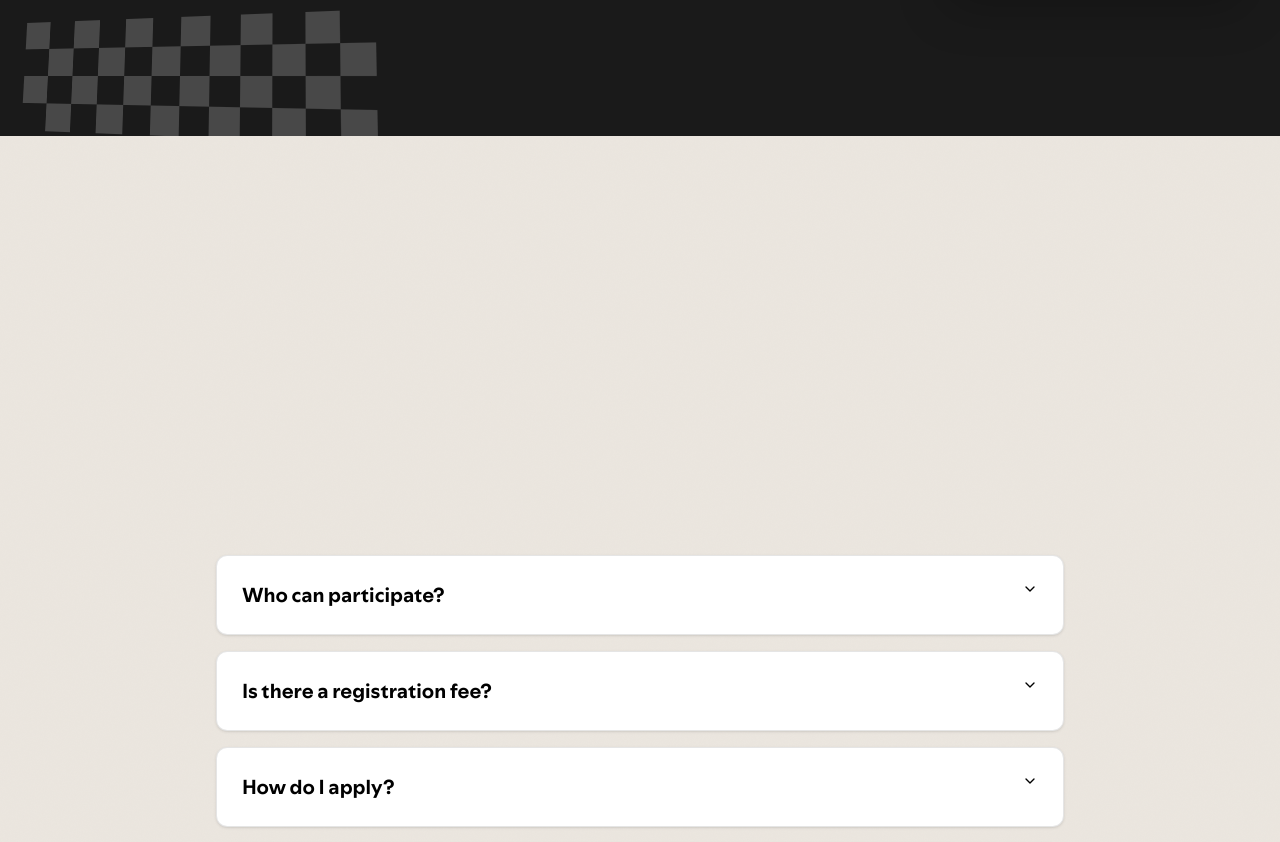
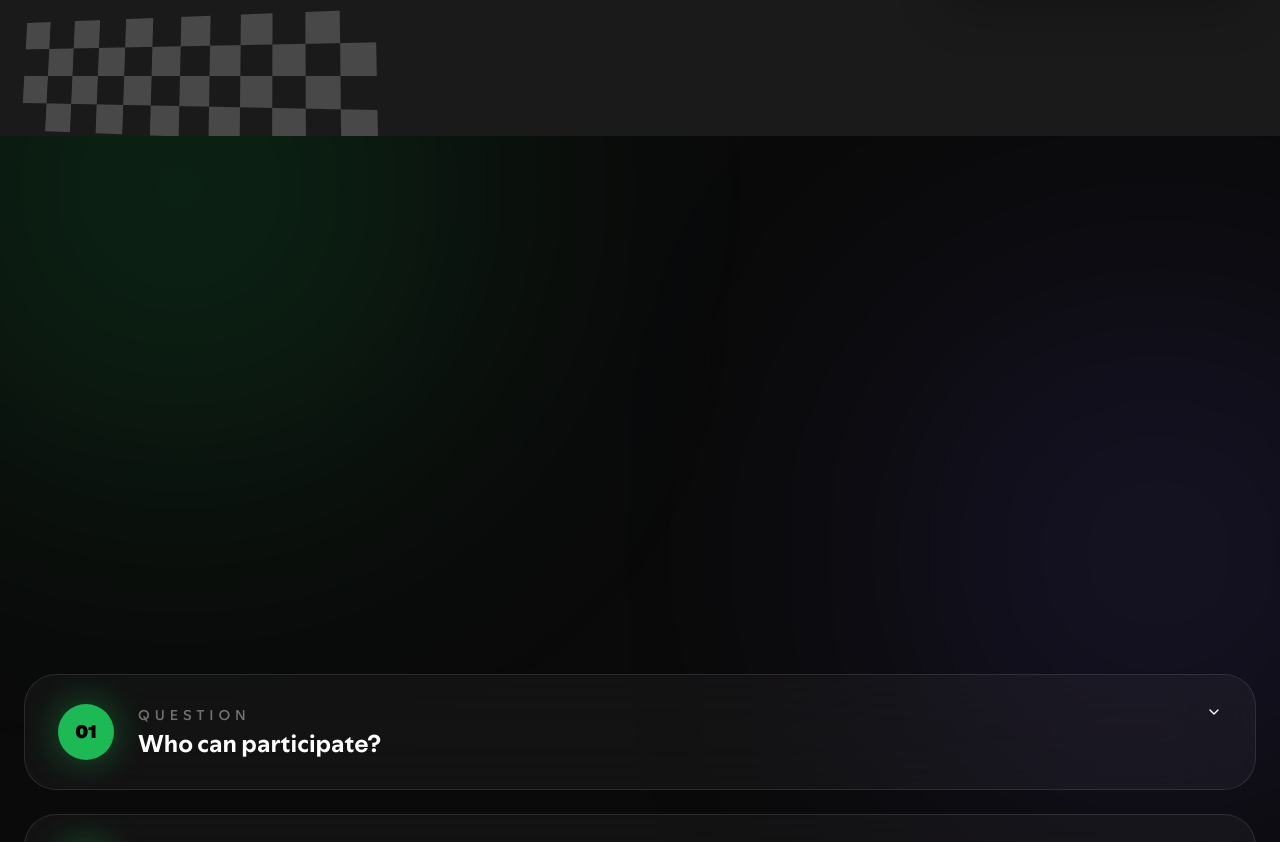
Before and after one commit to codestorm-tsec/Codessiance-26, a Next.js app in the folder codessiance-26/: page / in a window 1280 px wide. Shown: the part 9700-10542 px from the top of the page. Built offline with nearby package versions, Linux system fonts and the light colour scheme.

Commit message:
Recap.tsx

```diff
--- a/codessiance-26/components/sections/Recap.tsx
+++ b/codessiance-26/components/sections/Recap.tsx
@@ -1,6 +1,6 @@
 "use client";
 
-import { useRef, useEffect } from "react";
+import { useEffect, useRef } from "react";
 import gsap from "gsap";
 import { ScrollTrigger } from "gsap/ScrollTrigger";
 import {
@@ -10,6 +10,7 @@ import {
   AccordionTrigger,
 } from "@/components/ui/accordion";
 import { FAQ_ITEMS } from "@/lib/constants";
+import { Sparkles } from "lucide-react";
 
 if (typeof window !== "undefined") {
   gsap.registerPlugin(ScrollTrigger);
@@ -18,20 +19,79 @@ if (typeof window !== "undefined") {
 export default function Recap() {
   const sectionRef = useRef<HTMLElement>(null);
   const headerRef = useRef<HTMLDivElement>(null);
+  const faqRef = useRef<HTMLDivElement>(null);
 
   useEffect(() => {
     const ctx = gsap.context(() => {
       gsap.fromTo(
         headerRef.current,
-        { opacity: 0, y: 40 },
+        {
+          opacity: 0,
+          y: 80,
+        },
         {
           opacity: 1,
           y: 0,
+          duration: 1.2,
+          ease: "expo.out",
+          scrollTrigger: {
+            trigger: headerRef.current,
+            start: "top 80%",
+          },
+        }
+      );
+
+      const cards =
+        faqRef.current?.querySelectorAll(".faq-card");
+
+      if (cards) {
+        gsap.fromTo(
+          cards,
+          {
+            opacity: 0,
+            y: 60,
+            scale: 0.95,
+          },
+          {
+            opacity: 1,
+            y: 0,
+            scale: 1,
+            stagger: 0.15,
             duration: 1,
             ease: "power3.out",
-          scrollTrigger: { trigger: headerRef.current, start: "top 75%" },
+            scrollTrigger: {
+              trigger: faqRef.current,
+              start: "top 80%",
+            },
           }
         );
+      }
+
+      gsap.to(".blob1", {
+        x: 60,
+        y: -40,
+        duration: 8,
+        repeat: -1,
+        yoyo: true,
+        ease: "sine.inOut",
+      });
+
+      gsap.to(".blob2", {
+        x: -40,
+        y: 60,
+        duration: 10,
+        repeat: -1,
+        yoyo: true,
+        ease: "sine.inOut",
+      });
+
+      gsap.to(".blob3", {
+        y: -80,
+        duration: 12,
+        repeat: -1,
+        yoyo: true,
+        ease: "sine.inOut",
+      });
     }, sectionRef);
 
     return () => ctx.revert();
@@ -40,49 +100,215 @@ export default function Recap() {
   return (
     <section
       ref={sectionRef}
-      id="recap"
-      className="section-light grain-overlay relative overflow-hidden py-24 md:py-36"
-      style={{ backgroundColor: "#EBE6DF" }}
+      id="faq"
+      className="relative overflow-hidden bg-[#0A0A0A] py-28 text-white"
     >
-      <div className="relative z-10 max-w-4xl mx-auto px-6">
+      {/* Background */}
 
-        {/* Editorial Feature Header matching Spotify Section 5 */}
-        <div ref={headerRef} className="mb-16 text-center opacity-0">
+      <div className="absolute inset-0 overflow-hidden">
+
+        <div className="blob1 absolute -top-40 -left-32 h-[500px] w-[500px] rounded-full bg-[#1DB954]/20 blur-[140px]" />
+
+        <div className="blob2 absolute right-[-120px] top-40 h-[420px] w-[420px] rounded-full bg-[#7357FF]/20 blur-[150px]" />
+
+        <div className="blob3 absolute bottom-[-250px] left-1/2 h-[650px] w-[650px] -translate-x-1/2 rounded-full bg-[#1DB954]/10 blur-[180px]" />
+
+      </div>
+
+      <div className="relative z-10 mx-auto max-w-7xl px-6">
+
+        <div
+          ref={headerRef}
+          className="mb-24 text-center opacity-0"
+        >
+
+          <div className="inline-flex items-center gap-3 rounded-full border border-white/10 bg-white/5 px-6 py-2 backdrop-blur-xl">
+
+            <Sparkles className="h-5 w-5 text-[#1DB954]" />
+
+            <span className="text-sm uppercase tracking-[0.4em]">
+              FAQ
+            </span>
+
+          </div>
+
           <h2
-            className="text-4xl sm:text-6xl md:text-7xl font-normal leading-[1.1] text-black tracking-tight"
-            style={{ fontFamily: "var(--font-body)" }}
+            className="
+            mt-10
+            text-5xl
+            sm:text-6xl
+            md:text-8xl
+            font-black
+            tracking-[-0.05em]
+            leading-none
+          "
           >
-            How to Get Your <strong className="font-black text-black block mt-2">Codessiance Recap</strong>
+            Got
+            <br />
+            Questions?
           </h2>
-          <p className="mt-4 text-lg font-bold text-black/60">
-            Frequently Asked Questions
+
+          <p className="mx-auto mt-8 max-w-2xl text-lg text-white/60">
+            Everything you need to know before participating in
+            CodeSsiance 2026.
+          </p>
+
+        </div>
+
+        <div
+          ref={faqRef}
+          className="mx-auto max-w-5xl space-y-6"
+        ></div>
+                  <Accordion type="single" collapsible className="space-y-6">
+            {FAQ_ITEMS.map((item, index) => (
+              <AccordionItem
+                key={item.id}
+                value={item.id}
+                className="
+                  faq-card
+                  group
+                  overflow-hidden
+                  rounded-[32px]
+                  border
+                  border-white/10
+                  bg-white/[0.04]
+                  backdrop-blur-2xl
+                  transition-all
+                  duration-500
+                  hover:border-[#1DB954]
+                  hover:bg-white/[0.06]
+                  hover:shadow-[0_20px_80px_rgba(29,185,84,.18)]
+                "
+              >
+                <AccordionTrigger
+                  className="
+                    px-8
+                    py-7
+                    text-left
+                    no-underline
+                    hover:no-underline
+                  "
+                >
+                  <div className="flex w-full items-center justify-between">
+
+                    <div className="flex items-center gap-6">
+
+                      <div
+                        className="
+                          flex
+                          h-14
+                          w-14
+                          items-center
+                          justify-center
+                          rounded-full
+                          bg-[#1DB954]
+                          text-lg
+                          font-black
+                          text-black
+                          shadow-[0_0_35px_rgba(29,185,84,.45)]
+                        "
+                      >
+                        {(index + 1).toString().padStart(2, "0")}
+                      </div>
+
+                      <div>
+
+                        <p className="text-sm uppercase tracking-[0.35em] text-white/40">
+                          Question
+                        </p>
+
+                        <h3 className="mt-1 text-xl md:text-2xl font-bold leading-tight transition-colors group-hover:text-[#1DB954]">
+                          {item.question}
+                        </h3>
+
+                      </div>
+
+                    </div>
+
+                  </div>
+                </AccordionTrigger>
+
+                <AccordionContent>
+
+                  <div
+                    className="
+                      mx-8
+                      mb-8
+                      rounded-3xl
+                      border
+                      border-white/10
+                      bg-[#111]
+                      p-7
+                    "
+                  >
+                    <p className="text-lg leading-8 text-white/70">
+                      {item.answer}
                     </p>
                   </div>
 
-        {/* FAQ Accordion */}
-        <Accordion multiple={false} className="space-y-4">
-          {FAQ_ITEMS.map((item) => (
-            <AccordionItem
-              key={item.id}
-              value={item.id}
-              className="bg-white border border-black/10 rounded-xl overflow-hidden px-6 py-2 transition-all shadow-sm"
-            >
-              <AccordionTrigger
-                className="text-left text-lg md:text-xl font-bold text-black hover:text-[#1DB954] transition-colors py-4"
-                style={{ fontFamily: "var(--font-body)" }}
-              >
-                {item.question}
-              </AccordionTrigger>
-              <AccordionContent
-                className="text-base text-black/70 leading-relaxed pb-4 pt-2 border-t border-black/5"
-                style={{ fontFamily: "var(--font-body)" }}
-              >
-                {item.answer}
                 </AccordionContent>
               </AccordionItem>
             ))}
           </Accordion>
+
+          {/* Bottom CTA */}
+
+          <div className="mt-24 text-center">
+
+            <div
+              className="
+                inline-flex
+                flex-col
+                items-center
+                rounded-[40px]
+                border
+                border-white/10
+                bg-gradient-to-br
+                from-[#1DB954]/15
+                to-white/5
+                px-10
+                py-10
+                backdrop-blur-xl
+              "
+            >
+
+              <h3 className="text-3xl md:text-5xl font-black tracking-tight">
+                Still Curious?
+              </h3>
+
+              <p className="mt-4 max-w-xl text-white/60 text-lg">
+                Join our Discord community or reach out to the CodeSsiance team.
+                We're happy to help you before the hackathon begins.
+              </p>
+
+              <button
+                className="
+                  mt-8
+                  rounded-full
+                  bg-[#1DB954]
+                  px-8
+                  py-4
+                  text-lg
+                  font-bold
+                  text-black
+                  transition-all
+                  duration-300
+                  hover:scale-105
+                  hover:shadow-[0_0_50px_rgba(29,185,84,.45)]
+                "
+              >
+                Contact Us
+              </button>
+
             </div>
+
+          </div>
+
+        </div>
+
+
   </section>
   );
+
+
 }
```
Lines whose indentation alone changed are shown as unchanged.
